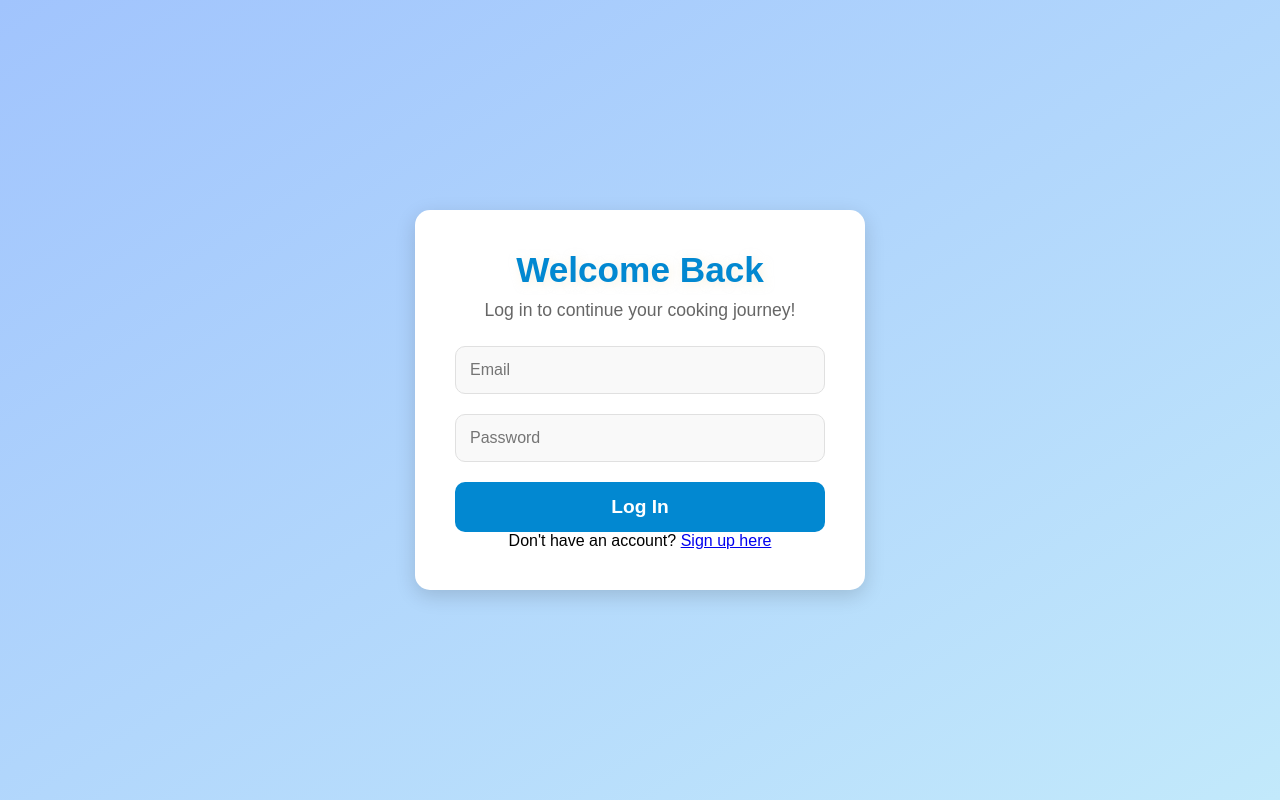
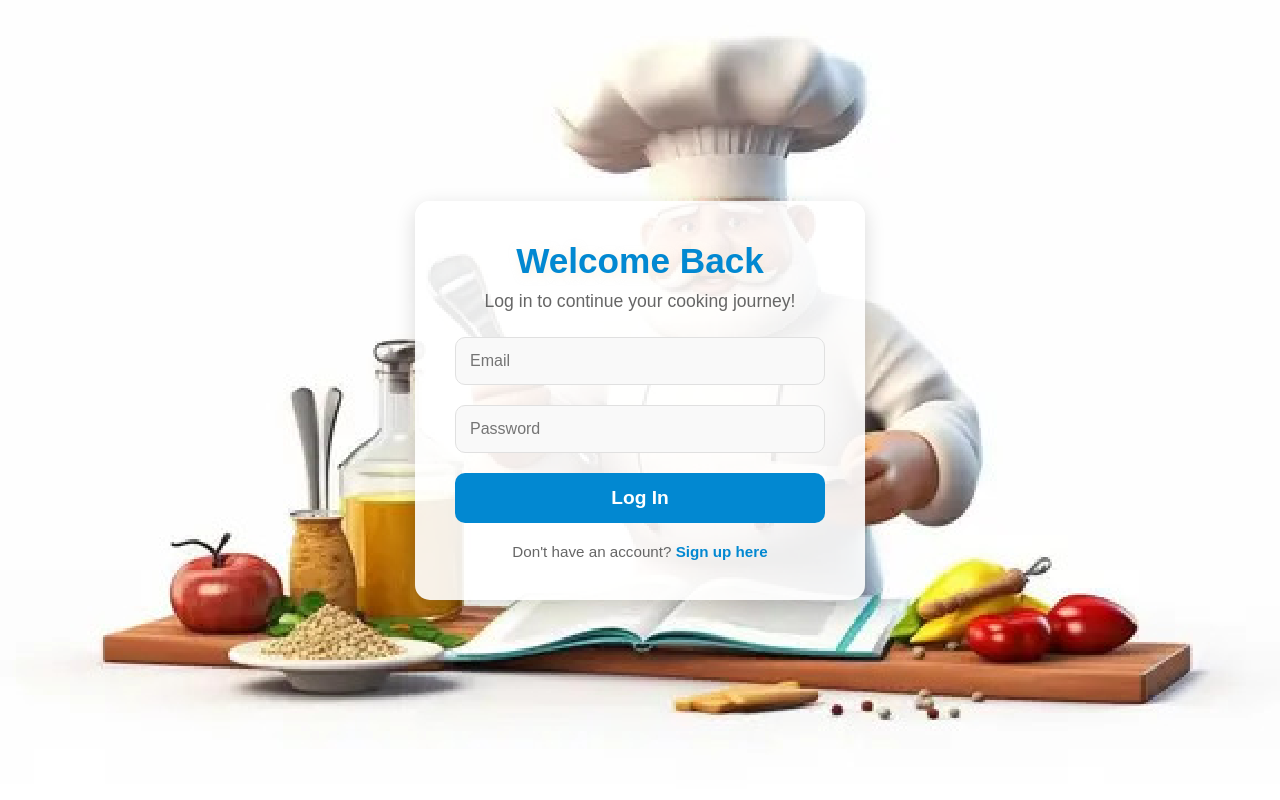
Before and after one commit to madhurasithumina/Cooking-skill-sharing-system, a React (Create React App) app in the folder frontend-new/: page /login in a window 1280 px wide. Built offline with nearby package versions, Linux system fonts and the light colour scheme.

Commit message:
update frontend

```diff
--- a/frontend-new/src/components/HomePage.css
+++ b/frontend-new/src/components/HomePage.css
@@ -1,9 +1,9 @@
 /* Home Wrapper */
 .home-wrapper {
   min-height: 100vh;
-    background: linear-gradient(135deg, #ffecd2 0%, #fcb69f 100%);
   padding: 20px;
   font-family: 'Poppins', sans-serif;
+  background-color: #ffecd2; /* Fallback background color */
 }
 
 /* Header */
@@ -82,6 +82,15 @@
   background: #c0392b;
 }
 
+.nav-btn.explore {
+  background: #2ecc71;
+  color: #fff;
+}
+
+.nav-btn.explore:hover {
+  background: #27ae60;
+}
+
 /* Hero Section */
 .home-hero {
   text-align: center;
@@ -154,13 +163,13 @@
   font-weight: bold;
   text-transform: uppercase;
   box-shadow: 0 2px 10px rgba(255, 107, 107, 0.4);
-    overflow: hidden; /* Ensure image fits */
+  overflow: hidden;
 }
 
 .user-image {
   width: 100%;
   height: 100%;
-    object-fit: cover; /* Maintain aspect ratio */
+  object-fit: cover;
 }
 
 .follow-name {
--- a/frontend-new/src/components/HomePage.js
+++ b/frontend-new/src/components/HomePage.js
@@ -3,6 +3,7 @@ import { useNavigate } from 'react-router-dom';
 import { getAllUsers, getFollowing } from '../services/api';
 import FollowButton from './FollowButton';
 import './HomePage.css';
+import regImage from '../assets/reg.jpg'; // Import the image
 
 const HomePage = () => {
   const navigate = useNavigate();
@@ -25,7 +26,6 @@ const HomePage = () => {
     fetchUsers();
   }, [currentUserId]);
 
-  // Filter users based on search query
   useEffect(() => {
     const filtered = users.filter(user =>
       user.username.toLowerCase().includes(searchQuery.toLowerCase())
@@ -42,10 +42,22 @@ const HomePage = () => {
   };
   const viewProfile = (userId) => navigate(`/profile/${userId}`);
   const handleSearchChange = (e) => setSearchQuery(e.target.value);
-  const handleExploreClick = () => navigate('/explore'); // Navigate to Explore page
+  const handleExploreClick = () => navigate('/explore');
 
   return (
-    <div className="home-wrapper">
+    <div
+      className="home-wrapper"
+      style={{
+        backgroundImage: `url(${regImage})`,
+        backgroundSize: 'cover',
+        backgroundPosition: 'center',
+        backgroundRepeat: 'no-repeat',
+        backgroundAttachment: 'fixed',
+        imageRendering: '-webkit-optimize-contrast',
+        imageRendering: 'crisp-edges',
+        imageRendering: 'pixelated',
+      }}
+    >
       <header className="home-header">
         <div className="header-logo">
           <span className="logo-icon">🍳</span>
--- a/frontend-new/src/components/LoginForm.css
+++ b/frontend-new/src/components/LoginForm.css
@@ -1,14 +1,14 @@
 .login-wrapper {
   min-height: 100vh;
-    background: linear-gradient(to bottom right, #a1c4fd, #c2e9fb);
   display: flex;
   justify-content: center;
   align-items: center;
   padding: 20px;
+  background-color: #a1c4fd; /* Fallback background color */
 }
 
 .login-card {
-    background-color: #ffffff;
+  background-color: rgba(255, 255, 255, 0.9); /* Slightly transparent white for better readability */
   border-radius: 15px;
   box-shadow: 0 6px 20px rgba(0, 0, 0, 0.15);
   padding: 40px;
@@ -91,6 +91,24 @@
   transform: scale(1);
 }
 
+/* Style for the register link */
+.register-link {
+  margin-top: 20px;
+  font-size: 0.95rem;
+  color: #666;
+}
+
+.register-link a {
+  color: #0288d1;
+  text-decoration: none;
+  font-weight: 600;
+}
+
+.register-link a:hover {
+  text-decoration: underline;
+  color: #01579b;
+}
+
 /* Animation for card entrance */
 @keyframes slideUp {
   from {
--- a/frontend-new/src/components/LoginForm.js
+++ b/frontend-new/src/components/LoginForm.js
@@ -3,13 +3,13 @@ import { useNavigate, Link } from 'react-router-dom';
 import Swal from 'sweetalert2';
 import { loginUser } from '../services/api';
 import './LoginForm.css';
+import regImage from '../assets/reg.jpg'; // Import the image
 
 const LoginForm = () => {
   const navigate = useNavigate();
   const [formData, setFormData] = useState({ email: '', password: '' });
   const [errors, setErrors] = useState({});
 
-  // Validation function
   const validateField = (name, value) => {
     let error = '';
     if (name === 'email') {
@@ -23,7 +23,6 @@ const LoginForm = () => {
     return error;
   };
 
-  // Handle input changes with live validation
   const handleChange = (e) => {
     const { name, value } = e.target;
     setFormData({ ...formData, [name]: value });
@@ -34,7 +33,6 @@ const LoginForm = () => {
     }));
   };
 
-  // Handle form submission
   const handleSubmit = async (e) => {
     e.preventDefault();
     const newErrors = {
@@ -53,13 +51,13 @@ const LoginForm = () => {
     }
 
     try {
-      const userData = await loginUser(formData); // Call login API
+      const userData = await loginUser(formData);
       if (!userData || !userData.userId) {
         throw new Error('Invalid response from server: No user ID found');
       }
-      localStorage.setItem('userId', userData.userId); // Store user ID
-      localStorage.setItem('token', userData.token || ''); // Store token if available
-      localStorage.setItem('username', userData.username || 'User'); // Store username
+      localStorage.setItem('userId', userData.userId);
+      localStorage.setItem('token', userData.token || '');
+      localStorage.setItem('username', userData.username || 'User');
       Swal.fire({
         icon: 'success',
         title: 'Login Successful!',
@@ -67,7 +65,7 @@ const LoginForm = () => {
         timer: 1500,
         showConfirmButton: false,
       }).then(() => {
-        navigate(`/profile`); // Navigate to profile with userId
+        navigate(`/profile`);
       });
     } catch (error) {
       let errorMessage = 'Invalid email or password. Please try again.';
@@ -94,7 +92,19 @@ const LoginForm = () => {
   };
 
   return (
-    <div className="login-wrapper">
+    <div
+      className="login-wrapper"
+      style={{
+        backgroundImage: `url(${regImage})`,
+        backgroundSize: 'cover',
+        backgroundPosition: 'center',
+        backgroundRepeat: 'no-repeat',
+        backgroundAttachment: 'fixed',
+        imageRendering: '-webkit-optimize-contrast',
+        imageRendering: 'crisp-edges',
+        imageRendering: 'pixelated',
+      }}
+    >
       <div className="login-card">
         <h2 className="login-header">Welcome Back</h2>
         <p className="login-subtext">Log in to continue your cooking journey!</p>
@@ -117,7 +127,7 @@ const LoginForm = () => {
               value={formData.password}
               onChange={handleChange}
               placeholder="Password"
-              autoComplete="new-password" // Prevents autofill
+              autoComplete="new-password"
               className={`login-field ${errors.password ? 'error' : ''}`}
             />
             {errors.password && <p className="error-text">{errors.password}</p>}
--- a/frontend-new/src/components/UserForm.css
+++ b/frontend-new/src/components/UserForm.css
@@ -1,6 +1,10 @@
+/* Assuming reg.jpg is in src/assets */
 .signup-wrapper {
   min-height: 100vh;
-    background: linear-gradient(to bottom right, #ffafbd, #ffc3a0);
+  background-image: url('C:\cooking skill sharing system\Cooking-skill-sharing-system\frontend-new\src\assets\reg.jpg'); /* Path to the image */
+  background-size: cover;
+  background-position: center;
+  background-repeat: no-repeat;
   display: flex;
   justify-content: center;
   align-items: center;
@@ -8,7 +12,7 @@
 }
 
 .signup-card {
-    background-color: #fff;
+  background-color: rgba(255, 255, 255, 0.9); /* Slightly transparent white for better readability */
   border-radius: 15px;
   box-shadow: 0 6px 20px rgba(0, 0, 0, 0.15);
   padding: 40px;
--- a/frontend-new/src/components/UserProfile.css
+++ b/frontend-new/src/components/UserProfile.css
@@ -305,7 +305,7 @@
 
 .like-username:hover {
   background: #8a9a5b;
-  color: #fff;
+  color: #ffffff;
 }
 
 .comments-list {
```
Also changed, not shown: frontend-new/src/assets/reg.jpg (added). Lines whose indentation alone changed are shown as unchanged.
